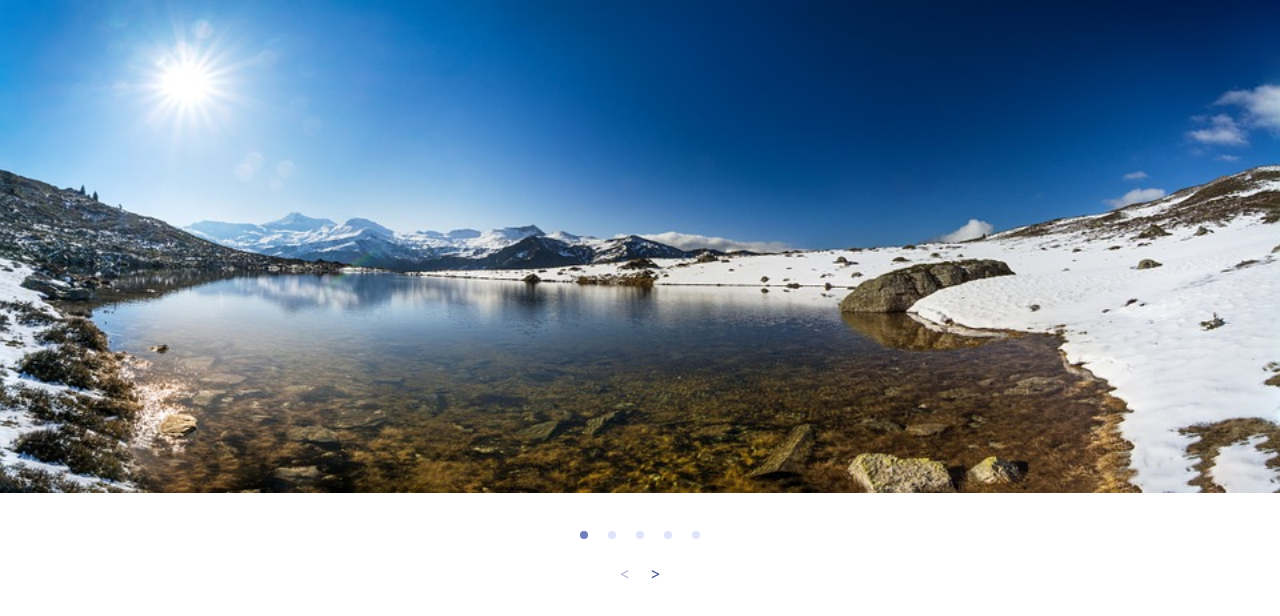
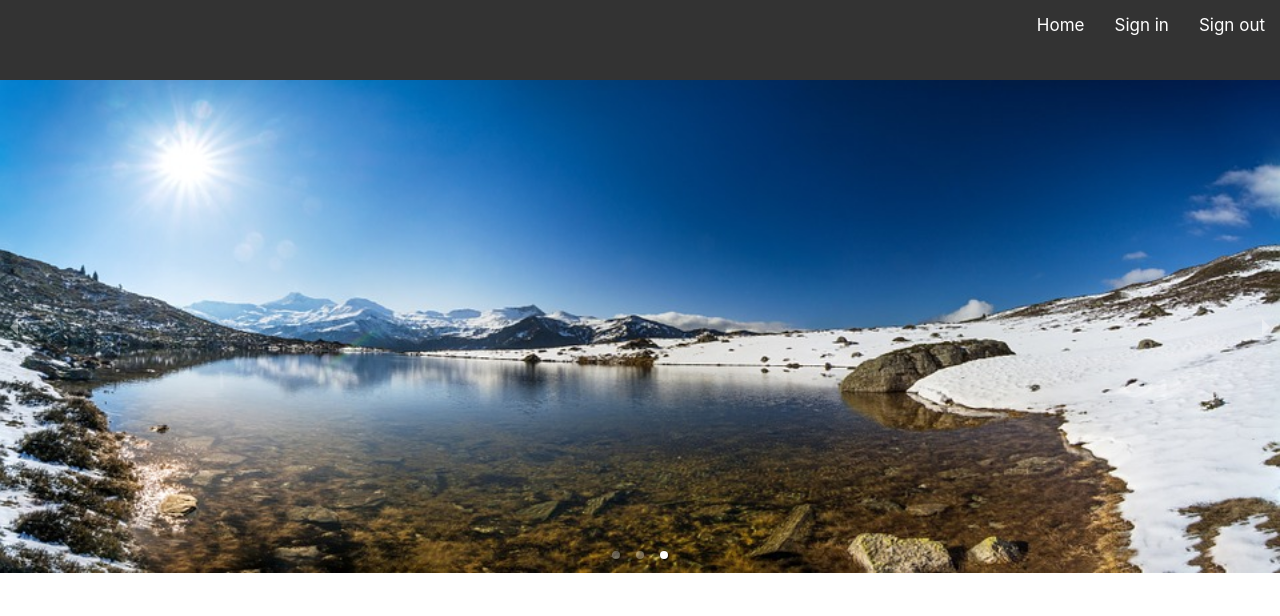
Before and after one commit to tarook1994/Food-Ordering-React, a React (Create React App) app: page / in a window 1280 px wide. Shown: the top 616 px of the page. Built offline with nearby package versions, Linux system fonts and the light colour scheme.

Commit message:
Added UI

```diff
--- a/package.json
+++ b/package.json
@@ -6,6 +6,7 @@
     "react": "^16.8.6",
     "react-alice-carousel": "^1.13.11",
     "react-dom": "^16.8.6",
+    "react-responsive-carousel": "^3.1.49",
     "react-scripts": "3.0.1"
   },
   "scripts": {
--- a/src/Components/Carousel/Carousel.css
+++ b/src/Components/Carousel/Carousel.css
@@ -0,0 +1,4 @@
+#carousel {
+    margin-top: 80px;
+    height:600px;
+}
--- a/src/Components/Carousel/Carousel.js
+++ b/src/Components/Carousel/Carousel.js
@@ -0,0 +1,30 @@
+import React from 'react'
+import "react-responsive-carousel/lib/styles/carousel.min.css";
+import { Carousel } from 'react-responsive-carousel';
+import image from '../../Assets/Images/image.jpg'
+import './Carousel.css'
+
+
+
+const carousel = (props) => {
+    return (
+        <React.Fragment>
+            <div  id='carousel'>
+                <Carousel showStatus={false} showThumbs={false} autoPlay ={true} infiniteLoop  >
+                    <div>
+                        <img src={image} />
+                    </div>
+                    <div>
+                        <img src={image} />
+                    </div>
+                    <div>
+                        <img src={image} />
+                    </div>
+                </Carousel>
+            </div>
+
+
+        </React.Fragment>
+    )
+}
+export default carousel;
--- a/src/Containers/MainPage/MainPage.css
+++ b/src/Containers/MainPage/MainPage.css
@@ -2,3 +2,7 @@
     width: 100%;
     height: 100%;
 }
+
+.carousel {
+    margin-top: 50px;
+}
--- a/src/Containers/MainPage/MainPage.js
+++ b/src/Containers/MainPage/MainPage.js
@@ -1,8 +1,6 @@
 import React, { Component } from 'react';
 import ScrollingNavigationBar from '../../Layouts/ScrollingNavigationBar/ScrollingNavigationBar'
-import AliceCarousel from 'react-alice-carousel';
-import "react-alice-carousel/lib/alice-carousel.css";
-import image from '../../Assets/Images/image.jpg'
+import Carousel from '../../Components/Carousel/Carousel'
 import './MainPage.css'
 
 class MainPage extends Component {
@@ -10,20 +8,15 @@ class MainPage extends Component {
 
 
     render() {
-        const handleOnDragStart = e => e.preventDefault()
 
         return (
-            <div>
+            <React.Fragment>
                 <ScrollingNavigationBar />
-                <AliceCarousel mouseDragEnabled  autoPlay autoPlayInterval={3000}  buttonsDisabled = {true}>
-                    <img src={image} onDragStart={handleOnDragStart} className="img" />
-                    <img src={image} onDragStart={handleOnDragStart} className="img" />
-                    <img src={image} onDragStart={handleOnDragStart} className="img" />
-                    <img src={image} onDragStart={handleOnDragStart} className="img" />
-                    <img src={image} onDragStart={handleOnDragStart} className="img" />
-                </AliceCarousel>
+                <Carousel >
 
-            </div>
+                </Carousel>
+            </React.Fragment>
+
 
 
         )
--- a/src/Layouts/ScrollingNavigationBar/ScrollingNavigationBar.css
+++ b/src/Layouts/ScrollingNavigationBar/ScrollingNavigationBar.css
@@ -1,16 +1,19 @@
 #navbar {
-    background-color: white;
+    background-color: #333;
     position: fixed;
     top: 0;
     width: 100%;
     display: block;
+    height: 80px;
     transition: top 0.3s;
+
   }
 
   #navbar a {
     float: right;
     display: block;
-    color: #f10400;
+    color: white;
+    height: 100%;
     text-align: center;
     padding: 15px;
     text-decoration: none;
@@ -18,6 +21,5 @@
   }
 
   #navbar a:hover {
-    background-color: #ddd;
-    color: black;
+    background-color: #EB4947;
   }
--- a/src/Layouts/ScrollingNavigationBar/ScrollingNavigationBar.js
+++ b/src/Layouts/ScrollingNavigationBar/ScrollingNavigationBar.js
@@ -5,9 +5,9 @@ import './ScrollingNavigationBar.css'
 const scrollingNavigationBar = (props) => {
     return (
         <div id="navbar">
-            <a href="#home">Home</a>
-            <a href="#news">News</a>
-            <a href="#contact">Contact</a>
+            <a href="#home">Sign out</a>
+            <a href="#news">Sign in</a>
+            <a href="#contact">Home</a>
         </div>
     )
 }
```
Also changed, not shown: 1 other file (tests, documents, lock files or other folders).
